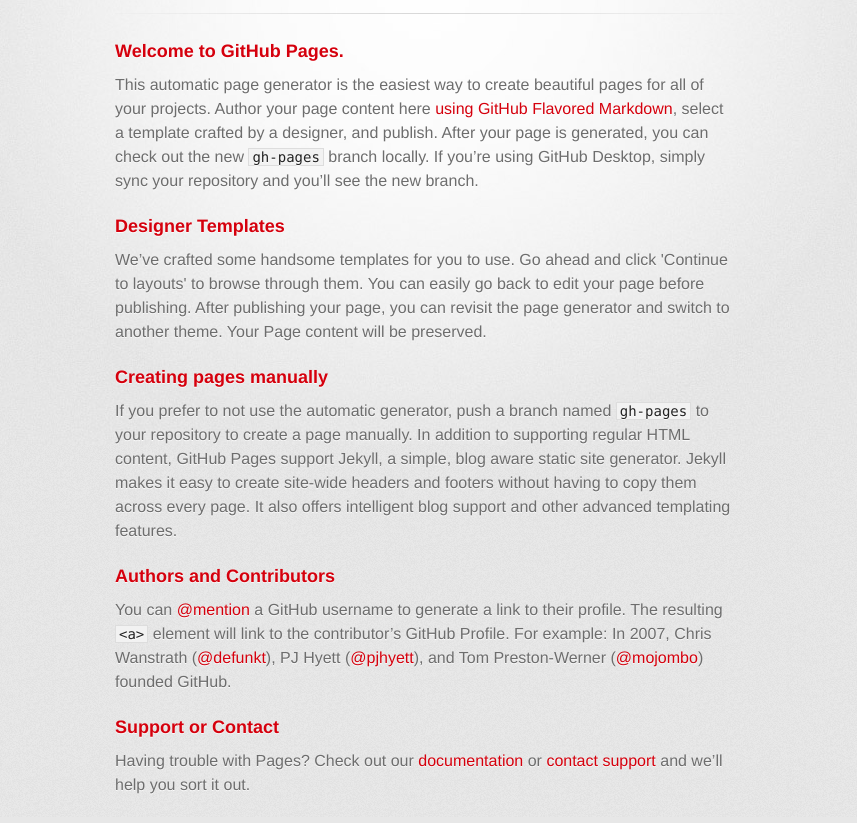
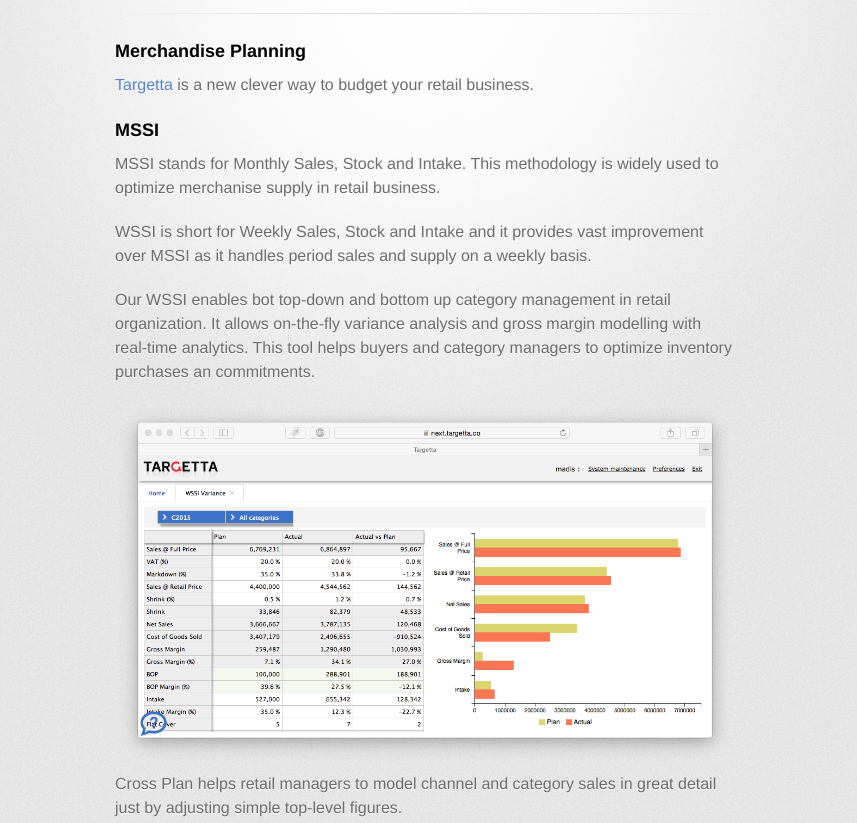
Before and after one commit to mudam/mudam.github.io, a plain HTML site: page index.html in a window 1280 px wide. Shown: the part 129-952 px from the top of the page, without its empty margins (215-1072 px from the left). Drawn offline with Linux system fonts and the light colour scheme; a web font is replaced by a local one.

Commit message:
Added some content

```diff
--- a/index.html
+++ b/index.html
@@ -5,12 +5,12 @@
     <meta http-equiv="X-UA-Compatible" content="chrome=1">
     <link href='https://fonts.googleapis.com/css?family=Chivo:900' rel='stylesheet' type='text/css'>
     <link rel="stylesheet" type="text/css" href="stylesheets/stylesheet.css" media="screen">
-    <link rel="stylesheet" type="text/css" href="stylesheets/github-dark.css" media="screen">
+    <!--link rel="stylesheet" type="text/css" href="stylesheets/github-dark.css" media="screen"-->
     <link rel="stylesheet" type="text/css" href="stylesheets/print.css" media="print">
     <!--[if lt IE 9]>
     <script src="//html5shiv.googlecode.com/svn/trunk/html5.js"></script>
     <![endif]-->
-    <title>Madis Udam by mudam</title>
+    <title>Madis.Udam.org</title>
   </head>
 
   <body>
@@ -29,30 +29,26 @@
         <hr>
 
         <section id="main_content">
-          <h3>
-<a id="welcome-to-github-pages" class="anchor" href="#welcome-to-github-pages" aria-hidden="true"><span class="octicon octicon-link"></span></a>Welcome to GitHub Pages.</h3>
+          <h3>Merchandise Planning</h3>
 
-<p>This automatic page generator is the easiest way to create beautiful pages for all of your projects. Author your page content here <a href="https://guides.github.com/features/mastering-markdown/">using GitHub Flavored Markdown</a>, select a template crafted by a designer, and publish. After your page is generated, you can check out the new <code>gh-pages</code> branch locally. If you’re using GitHub Desktop, simply sync your repository and you’ll see the new branch.</p>
+<p><a id="welcome-to-github-pages" class="anchor" href="http://www.targetta.co" aria-hidden="true"><span class="octicon octicon-link"></span>Targetta</a> is a new clever way to budget your retail business.</p>
 
-<h3>
-<a id="designer-templates" class="anchor" href="#designer-templates" aria-hidden="true"><span class="octicon octicon-link"></span></a>Designer Templates</h3>
+<h3>MSSI</h3>
 
-<p>We’ve crafted some handsome templates for you to use. Go ahead and click 'Continue to layouts' to browse through them. You can easily go back to edit your page before publishing. After publishing your page, you can revisit the page generator and switch to another theme. Your Page content will be preserved.</p>
+<p>MSSI stands for Monthly Sales, Stock and Intake. This methodology is widely used to optimize merchanise supply in retail business.</p>
 
-<h3>
-<a id="creating-pages-manually" class="anchor" href="#creating-pages-manually" aria-hidden="true"><span class="octicon octicon-link"></span></a>Creating pages manually</h3>
+<p>WSSI is short for Weekly Sales, Stock and Intake and it provides vast improvement over MSSI as it handles period sales and supply on a weekly basis.</p>
 
-<p>If you prefer to not use the automatic generator, push a branch named <code>gh-pages</code> to your repository to create a page manually. In addition to supporting regular HTML content, GitHub Pages support Jekyll, a simple, blog aware static site generator. Jekyll makes it easy to create site-wide headers and footers without having to copy them across every page. It also offers intelligent blog support and other advanced templating features.</p>
+<p>Our WSSI enables bot top-down and bottom up category management in retail organization. It allows on-the-fly variance analysis and gross margin modelling with real-time analytics. This tool helps buyers and category managers to optimize inventory purchases an commitments.</p>
 
-<h3>
-<a id="authors-and-contributors" class="anchor" href="#authors-and-contributors" aria-hidden="true"><span class="octicon octicon-link"></span></a>Authors and Contributors</h3>
+<img src="images/wssi.png"></img>
 
-<p>You can <a href="https://github.com/blog/821" class="user-mention">@mention</a> a GitHub username to generate a link to their profile. The resulting <code>&lt;a&gt;</code> element will link to the contributor’s GitHub Profile. For example: In 2007, Chris Wanstrath (<a href="https://github.com/defunkt" class="user-mention">@defunkt</a>), PJ Hyett (<a href="https://github.com/pjhyett" class="user-mention">@pjhyett</a>), and Tom Preston-Werner (<a href="https://github.com/mojombo" class="user-mention">@mojombo</a>) founded GitHub.</p>
+<p>Cross Plan helps retail managers to model channel and category sales in great detail just by adjusting simple top-level figures.</p>
+<img src="images/xplan.png"></img>
 
-<h3>
-<a id="support-or-contact" class="anchor" href="#support-or-contact" aria-hidden="true"><span class="octicon octicon-link"></span></a>Support or Contact</h3>
-
-<p>Having trouble with Pages? Check out our <a href="https://help.github.com/pages">documentation</a> or <a href="https://github.com/contact">contact support</a> and we’ll help you sort it out.</p>
+<h3>Seasonal Calendar</h3>
+<p>In most cases the retail business does not follow our normal calendar as the demand for certain goods is seasonal. This is why every business can set up their sales calendar exactly the way they expect the business to behave.</p>
+<img src="images/seasons.png"></img>
         </section>
 
         <!--footer>
--- a/stylesheets/stylesheet.css
+++ b/stylesheets/stylesheet.css
@@ -57,10 +57,10 @@ body {
 }
 
 a {
-  color: #d5000d;
+  color: #5583D0;
 }
 a:hover {
-  color: #c5000c;
+  color: #5583D0;
 }
 
 header {
@@ -255,7 +255,7 @@ h3 {
   margin-bottom: 8px;
   font-size: 18px;
   font-weight: bold;
-  color: #d5000d;
+  color: #000;
 }
 
 h4 {
```
Also changed, not shown: images/seasons.png (added), images/wssi.png (added), images/xplan.png (added), 1 other file.
